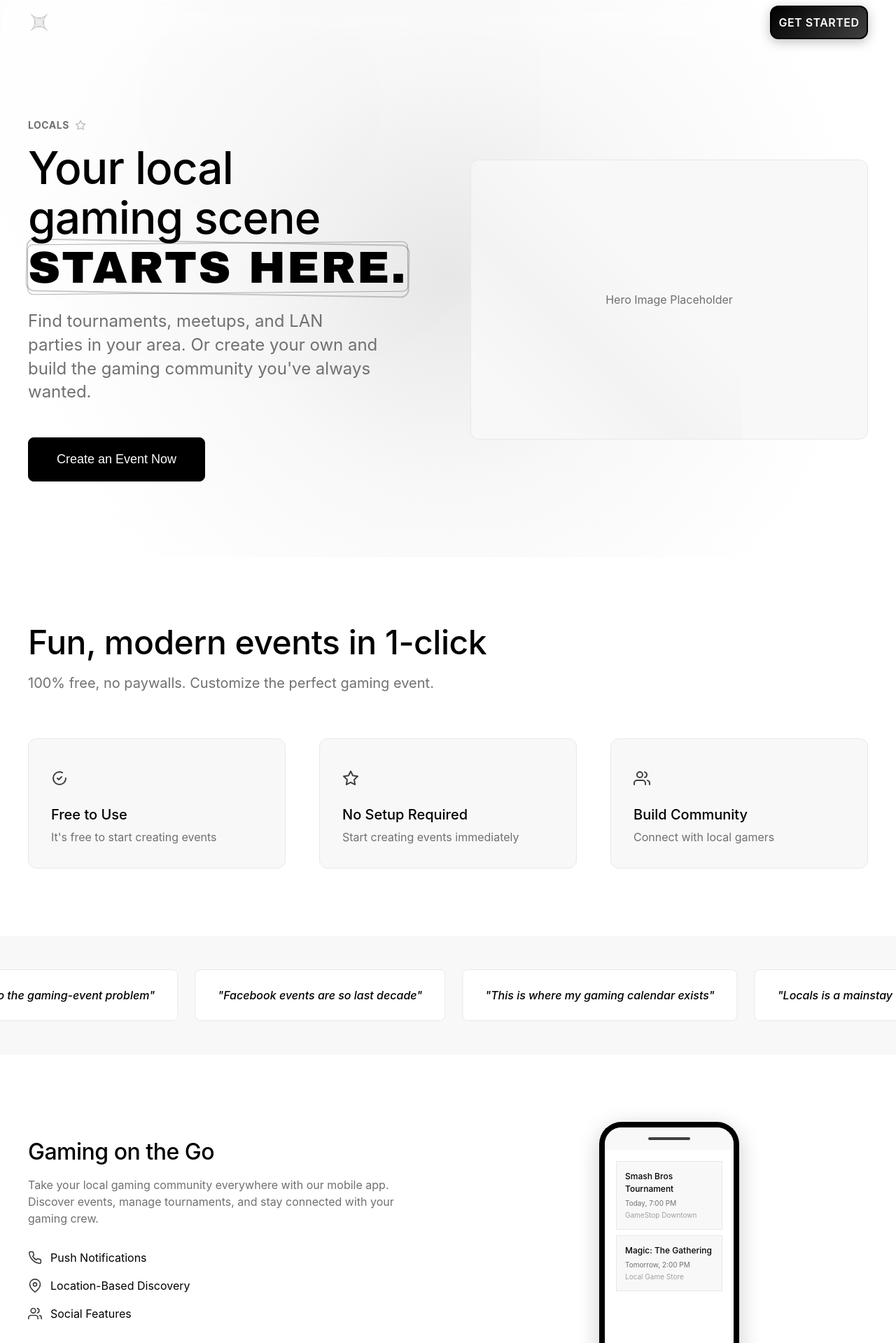
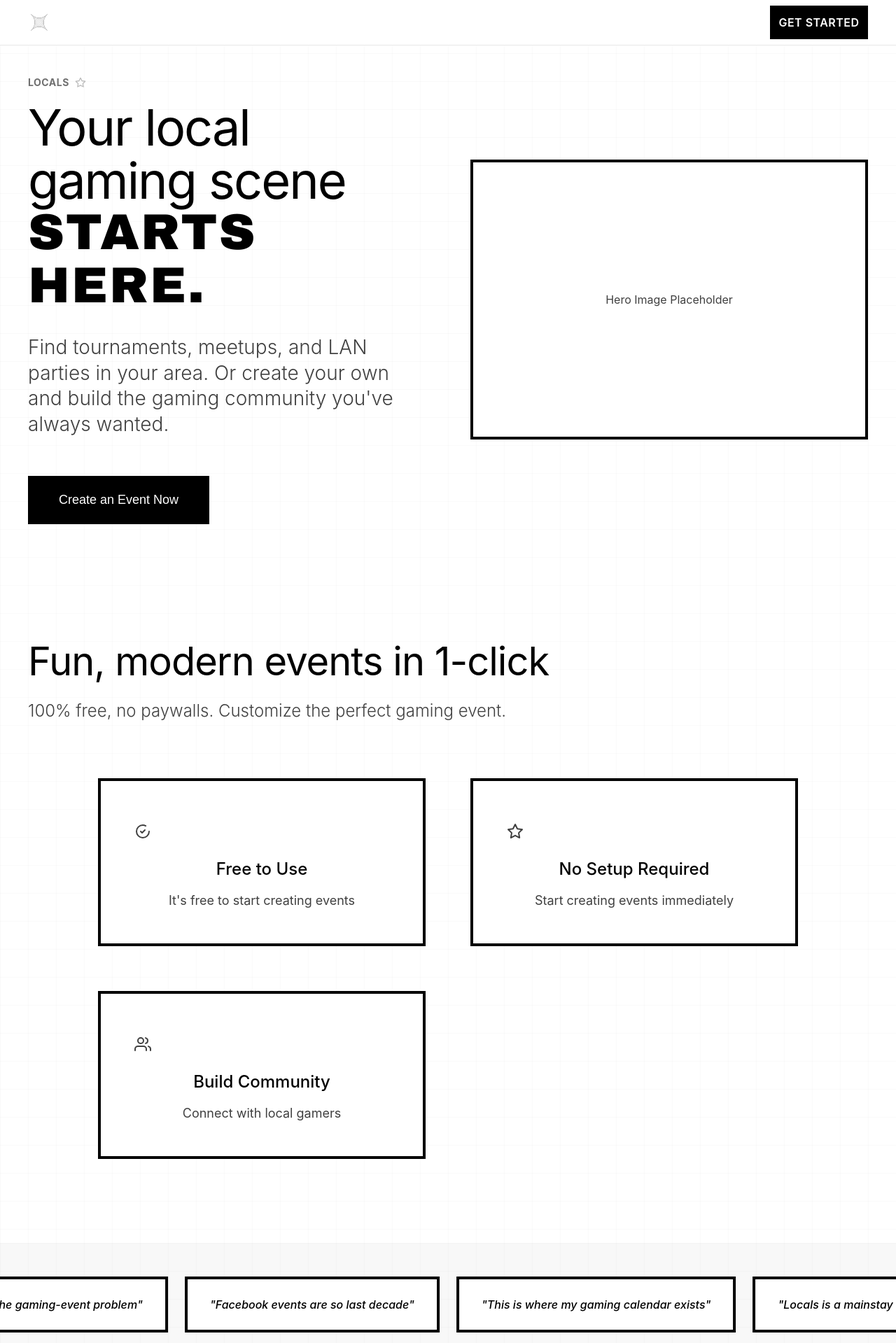
Before and after one commit to Shafiq-and-Company/boxd-events, a Next.js app: page /splash in a window 1280 px wide. Shown: the top 1919 px of the page at 70% size. Built offline with nearby package versions, Linux system fonts and the light colour scheme; no server answers.

Commit message:
fixing splash

```diff
--- a/pages/splash/Splash.module.css
+++ b/pages/splash/Splash.module.css
@@ -5,6 +5,11 @@
   padding: 0;
   min-height: 100vh;
   position: relative;
+  background-image:
+    linear-gradient(rgba(0, 0, 0, 0.03) 1px, transparent 1px),
+    linear-gradient(90deg, rgba(0, 0, 0, 0.03) 1px, transparent 1px);
+  background-size: 40px 40px;
+  background-position: 0 0, 0 0;
 }
 
 .pageContainer * {
@@ -21,29 +26,18 @@
   justify-content: center;
   padding: 0 24px;
   margin: 0;
-  background: radial-gradient(circle at center, #E8E8E8 0%, #F8F8F8 40%, #FFFFFF 80%);
+  background: #FFFFFF;
   position: relative;
   overflow: hidden;
   margin-top: -64px;
   padding-top: 64px;
+  background-image:
+    linear-gradient(rgba(0, 0, 0, 0.02) 1px, transparent 1px),
+    linear-gradient(90deg, rgba(0, 0, 0, 0.02) 1px, transparent 1px);
+  background-size: 40px 40px;
+  background-position: 0 0, 0 0;
 }
 
-.heroSection::before {
-  content: '';
-  position: absolute;
-  top: 0;
-  left: 0;
-  right: 0;
-  bottom: 0;
-  background: radial-gradient(circle at 30% 20%, rgba(0, 0, 0, 0.02) 0%, transparent 50%);
-  animation: pulse 4s ease-in-out infinite;
-  pointer-events: none;
-}
-
-@keyframes pulse {
-  0%, 100% { opacity: 0.3; transform: scale(1); }
-  50% { opacity: 0.6; transform: scale(1.05); }
-}
 
 .heroContent {
   display: grid;
@@ -114,13 +108,13 @@
 .heroImagePlaceholder {
   width: 100%;
   height: 400px;
-  background: #F8F8F8;
-  border: 1px solid #E8E8E8;
-  border-radius: 12px;
+  background: #FFFFFF;
+  border: 4px solid #000000;
+  border-radius: 0;
   display: flex;
   align-items: center;
   justify-content: center;
-  color: #707070;
+  color: #404040;
   font-size: 16px;
   animation: fadeInRight 0.8s cubic-bezier(0.25, 0.46, 0.45, 0.94) 0.6s both;
   transition: all 200ms cubic-bezier(0.25, 0.46, 0.45, 0.94);
@@ -128,20 +122,8 @@
   overflow: hidden;
 }
 
-.heroImagePlaceholder::before {
-  content: '';
-  position: absolute;
-  top: 0;
-  left: 0;
-  right: 0;
-  bottom: 0;
-  background: linear-gradient(45deg, transparent 30%, rgba(0, 0, 0, 0.02) 50%, transparent 70%);
-  animation: shimmer 2s infinite;
-}
-
 .heroImagePlaceholder:hover {
-  transform: translateY(-4px);
-  box-shadow: 0 8px 32px rgba(0, 0, 0, 0.1);
+  background: #E8E8E8;
 }
 
 @keyframes fadeInRight {
@@ -155,19 +137,16 @@
   }
 }
 
-@keyframes shimmer {
-  0% { transform: translateX(-100%); }
-  100% { transform: translateX(100%); }
-}
 
 .heroTitle {
-  font-size: 64px;
-  font-weight: 500;
-  margin-bottom: 24px;
-  line-height: 1.1;
-  letter-spacing: -1px;
+  font-size: 72px;
+  font-weight: 400;
+  margin-bottom: 32px;
+  line-height: 1.05;
+  letter-spacing: -2px;
   color: #000000;
   animation: fadeInUp 0.8s cubic-bezier(0.25, 0.46, 0.45, 0.94) 0.4s both;
+  font-family: -apple-system, BlinkMacSystemFont, 'SF Pro Display', 'Helvetica Neue', Helvetica, Arial, sans-serif;
 }
 
 .heroTitle span {
@@ -194,52 +173,21 @@
   color: #000000;
   font-weight: 900;
   font-family: 'Arial Black', 'Helvetica Neue', Arial, sans-serif;
-  position: relative;
   text-transform: uppercase;
   letter-spacing: 2px;
-  transform: rotate(-1deg);
-}
-
-.gradientText::before {
-  content: '';
-  position: absolute;
-  top: -3px;
-  left: -3px;
-  right: -3px;
-  bottom: -3px;
-  background: transparent;
-  border: 2px solid #000000;
-  border-radius: 12px;
-  opacity: 0.2;
-  z-index: -1;
-  transform: rotate(1deg);
-}
-
-.gradientText::after {
-  content: '';
-  position: absolute;
-  top: -1px;
-  left: -1px;
-  right: -1px;
-  bottom: -1px;
-  background: transparent;
-  border: 1px solid #404040;
-  border-radius: 8px;
-  opacity: 0.4;
-  z-index: -1;
-  transform: rotate(-0.5deg);
 }
 
 .heroSubtitle {
-  font-size: 24px;
-  color: #707070;
-  line-height: 1.4;
-  margin-bottom: 48px;
-  font-weight: 400;
-  max-width: 500px;
+  font-size: 28px;
+  color: #404040;
+  line-height: 1.3;
+  margin-bottom: 56px;
+  font-weight: 300;
+  max-width: 600px;
   text-align: left;
   animation: fadeInUp 0.8s cubic-bezier(0.25, 0.46, 0.45, 0.94) 1.2s both;
   transition: all 200ms cubic-bezier(0.25, 0.46, 0.45, 0.94);
+  font-family: -apple-system, BlinkMacSystemFont, 'SF Pro Display', 'Helvetica Neue', Helvetica, Arial, sans-serif;
 }
 
 .heroSubtitle:hover {
@@ -250,11 +198,11 @@
 .primaryButton {
   background: #000000;
   color: #FFFFFF;
-  border: 1px solid #000000;
+  border: 4px solid #000000;
   padding: 20px 40px;
   font-size: 18px;
   font-weight: 500;
-  border-radius: 8px;
+  border-radius: 0;
   cursor: pointer;
   transition: all 200ms cubic-bezier(0.25, 0.46, 0.45, 0.94);
   letter-spacing: 0;
@@ -266,35 +214,24 @@
   overflow: hidden;
 }
 
-.primaryButton::before {
-  content: '';
-  position: absolute;
-  top: 0;
-  left: -100%;
-  width: 100%;
-  height: 100%;
-  background: linear-gradient(90deg, transparent, rgba(255, 255, 255, 0.2), transparent);
-  transition: left 0.5s;
-}
-
-.primaryButton:hover::before {
-  left: 100%;
-}
-
 .primaryButton:hover {
   background: #FFFFFF;
   color: #000000;
-  transform: translateY(-1px);
 }
 
 .primaryButton:active {
-  transform: translateY(0);
+  background: #F0F0F0;
 }
 
 /* Value Props Section */
 .valuePropsSection {
-  padding: 96px 24px;
+  padding: 120px 24px;
   background: #FFFFFF;
+  background-image:
+    linear-gradient(rgba(0, 0, 0, 0.02) 1px, transparent 1px),
+    linear-gradient(90deg, rgba(0, 0, 0, 0.02) 1px, transparent 1px);
+  background-size: 40px 40px;
+  background-position: 0 0, 0 0;
 }
 
 .sectionContent {
@@ -304,38 +241,44 @@
 }
 
 .sectionTitle {
-  font-size: 48px;
-  font-weight: 500;
-  margin-bottom: 16px;
+  font-size: 56px;
+  font-weight: 400;
+  margin-bottom: 24px;
   color: #000000;
-  line-height: 1.1;
+  line-height: 1.05;
+  letter-spacing: -1px;
+  font-family: -apple-system, BlinkMacSystemFont, 'SF Pro Display', 'Helvetica Neue', Helvetica, Arial, sans-serif;
 }
 
 .sectionSubtitle {
-  font-size: 20px;
-  color: #707070;
-  margin-bottom: 64px;
-  font-weight: 400;
+  font-size: 24px;
+  color: #404040;
+  margin-bottom: 80px;
+  font-weight: 300;
+  line-height: 1.4;
+  font-family: -apple-system, BlinkMacSystemFont, 'SF Pro Display', 'Helvetica Neue', Helvetica, Arial, sans-serif;
 }
 
 .valuePropsGrid {
   display: grid;
-  grid-template-columns: repeat(auto-fit, minmax(300px, 1fr));
-  gap: 48px;
+  grid-template-columns: repeat(auto-fit, minmax(350px, 1fr));
+  gap: 64px;
   text-align: left;
+  max-width: 1000px;
+  margin: 0 auto;
 }
 
 .valueProp {
-  padding: 32px;
-  background: #F8F8F8;
-  border: 1px solid #E8E8E8;
-  border-radius: 12px;
+  padding: 48px;
+  background: #FFFFFF;
+  border: 4px solid #000000;
+  border-radius: 0;
   transition: all 200ms cubic-bezier(0.25, 0.46, 0.45, 0.94);
+  text-align: center;
 }
 
 .valueProp:hover {
-  background: #E8E8E8;
-  transform: translateY(-1px);
+  background: #F8F8F8;
 }
 
 .valuePropIcon {
@@ -349,17 +292,19 @@
 }
 
 .valueProp h3 {
-  font-size: 20px;
+  font-size: 24px;
   font-weight: 500;
-  margin-bottom: 8px;
+  margin-bottom: 16px;
   color: #000000;
+  font-family: -apple-system, BlinkMacSystemFont, 'SF Pro Display', 'Helvetica Neue', Helvetica, Arial, sans-serif;
 }
 
 .valueProp p {
-  font-size: 16px;
-  color: #707070;
+  font-size: 18px;
+  color: #404040;
   line-height: 1.5;
   margin: 0;
+  font-family: -apple-system, BlinkMacSystemFont, 'SF Pro Display', 'Helvetica Neue', Helvetica, Arial, sans-serif;
 }
 
 /* Social Proof Section */
@@ -367,6 +312,11 @@
   padding: 48px 0;
   background: #F8F8F8;
   overflow: hidden;
+  background-image:
+    linear-gradient(rgba(0, 0, 0, 0.02) 1px, transparent 1px),
+    linear-gradient(90deg, rgba(0, 0, 0, 0.02) 1px, transparent 1px);
+  background-size: 40px 40px;
+  background-position: 0 0, 0 0;
 }
 
 .testimonialsSlider {
@@ -385,8 +335,8 @@
 .testimonial {
   padding: 24px 32px;
   background: #FFFFFF;
-  border: 1px solid #E8E8E8;
-  border-radius: 8px;
+  border: 4px solid #000000;
+  border-radius: 0;
   text-align: left;
   white-space: nowrap;
   flex-shrink: 0;
@@ -412,8 +362,13 @@
 
 /* Mobile Demo Section */
 .mobileDemoSection {
-  padding: 96px 24px;
-  background: #FFFFFF;
+  padding: 120px 24px;
+  background: #F8F8F8;
+  background-image:
+    linear-gradient(rgba(0, 0, 0, 0.02) 1px, transparent 1px),
+    linear-gradient(90deg, rgba(0, 0, 0, 0.02) 1px, transparent 1px);
+  background-size: 40px 40px;
+  background-position: 0 0, 0 0;
 }
 
 .mobileDemoContent {
@@ -430,18 +385,22 @@
 }
 
 .mobileDemoTitle {
-  font-size: 32px;
-  font-weight: 500;
-  margin-bottom: 16px;
+  font-size: 48px;
+  font-weight: 400;
+  margin-bottom: 24px;
   color: #000000;
+  line-height: 1.1;
+  letter-spacing: -1px;
+  font-family: -apple-system, BlinkMacSystemFont, 'SF Pro Display', 'Helvetica Neue', Helvetica, Arial, sans-serif;
 }
 
 .mobileDemoSubtitle {
-  font-size: 16px;
-  color: #707070;
-  line-height: 1.5;
-  margin-bottom: 32px;
-  font-weight: 400;
+  font-size: 20px;
+  color: #404040;
+  line-height: 1.4;
+  margin-bottom: 48px;
+  font-weight: 300;
+  font-family: -apple-system, BlinkMacSystemFont, 'SF Pro Display', 'Helvetica Neue', Helvetica, Arial, sans-serif;
 }
 
 .mobileDemoFeatures {
@@ -479,8 +438,8 @@
   padding: 12px 16px;
   background: #000000;
   color: #FFFFFF;
-  border: 1px solid #000000;
-  border-radius: 8px;
+  border: 4px solid #000000;
+  border-radius: 0;
   cursor: pointer;
   transition: all 200ms cubic-bezier(0.25, 0.46, 0.45, 0.94);
   font-size: 12px;
@@ -512,17 +471,18 @@
   width: 200px;
   height: 400px;
   background: #000000;
-  border-radius: 32px;
-  padding: 8px;
-  box-shadow: 0 8px 32px rgba(0, 0, 0, 0.2);
+  border-radius: 0;
+  padding: 12px;
+  border: 4px solid #000000;
 }
 
 .phoneScreen {
   width: 100%;
   height: 100%;
   background: #FFFFFF;
-  border-radius: 24px;
+  border-radius: 0;
   overflow: hidden;
+  border: 2px solid #000000;
 }
 
 .phoneHeader {
@@ -538,7 +498,7 @@
   width: 60px;
   height: 4px;
   background: #404040;
-  border-radius: 2px;
+  border-radius: 0;
 }
 
 .phoneContent {
@@ -547,8 +507,8 @@
 
 .phoneEvent {
   padding: 12px;
-  background: #F8F8F8;
-  border: 1px solid #E8E8E8;
+  background: #FFFFFF;
+  border: 2px solid #000000;
   margin-bottom: 8px;
 }
 
@@ -572,8 +532,13 @@
 
 /* Video Demo Section */
 .videoDemoSection {
-  padding: 96px 24px;
-  background: #F8F8F8;
+  padding: 120px 24px;
+  background: #FFFFFF;
+  background-image:
+    linear-gradient(rgba(0, 0, 0, 0.02) 1px, transparent 1px),
+    linear-gradient(90deg, rgba(0, 0, 0, 0.02) 1px, transparent 1px);
+  background-size: 40px 40px;
+  background-position: 0 0, 0 0;
 }
 
 .videoDemoGrid {
@@ -585,15 +550,14 @@
 
 .videoDemo {
   background: #FFFFFF;
-  border: 1px solid #E8E8E8;
-  border-radius: 12px;
+  border: 4px solid #000000;
+  border-radius: 0;
   transition: all 200ms cubic-bezier(0.25, 0.46, 0.45, 0.94);
   overflow: hidden;
 }
 
 .videoDemo:hover {
-  background: #E8E8E8;
-  transform: translateY(-1px);
+  background: #F8F8F8;
 }
 
 .videoContainer {
@@ -604,6 +568,7 @@
   display: flex;
   align-items: center;
   justify-content: center;
+  border: 2px solid #000000;
 }
 
 .videoPlaceholder {
@@ -621,19 +586,19 @@
 .playButton {
   width: 48px;
   height: 48px;
-  background: rgba(255, 255, 255, 0.9);
-  border-radius: 50%;
+  background: #FFFFFF;
+  border-radius: 0;
   display: flex;
   align-items: center;
   justify-content: center;
   color: #000000;
   cursor: pointer;
   transition: all 200ms cubic-bezier(0.25, 0.46, 0.45, 0.94);
+  border: 3px solid #000000;
 }
 
 .playButton:hover {
-  background: #FFFFFF;
-  transform: scale(1.1);
+  background: #F0F0F0;
 }
 
 .videoLabel {
@@ -659,28 +624,34 @@
 
 /* Features Section */
 .featuresSection {
-  padding: 96px 24px;
-  background: #FFFFFF;
+  padding: 120px 24px;
+  background: #F8F8F8;
+  background-image:
+    linear-gradient(rgba(0, 0, 0, 0.02) 1px, transparent 1px),
+    linear-gradient(90deg, rgba(0, 0, 0, 0.02) 1px, transparent 1px);
+  background-size: 40px 40px;
+  background-position: 0 0, 0 0;
 }
 
 .featuresGrid {
   display: grid;
-  grid-template-columns: repeat(auto-fit, minmax(400px, 1fr));
-  gap: 48px;
+  grid-template-columns: repeat(auto-fit, minmax(450px, 1fr));
+  gap: 64px;
   text-align: left;
+  max-width: 1000px;
+  margin: 0 auto;
 }
 
 .feature {
-  padding: 48px;
-  background: #F8F8F8;
-  border: 1px solid #E8E8E8;
-  border-radius: 12px;
+  padding: 64px;
+  background: #FFFFFF;
+  border: 4px solid #000000;
+  border-radius: 0;
   transition: all 200ms cubic-bezier(0.25, 0.46, 0.45, 0.94);
 }
 
 .feature:hover {
-  background: #E8E8E8;
-  transform: translateY(-1px);
+  background: #F8F8F8;
 }
 
 .featureIcon {
@@ -694,23 +665,30 @@
 }
 
 .feature h3 {
-  font-size: 24px;
+  font-size: 28px;
   font-weight: 500;
-  margin-bottom: 16px;
+  margin-bottom: 20px;
   color: #000000;
+  font-family: -apple-system, BlinkMacSystemFont, 'SF Pro Display', 'Helvetica Neue', Helvetica, Arial, sans-serif;
 }
 
 .feature p {
-  font-size: 16px;
-  color: #707070;
+  font-size: 18px;
+  color: #404040;
   line-height: 1.5;
   margin: 0;
+  font-family: -apple-system, BlinkMacSystemFont, 'SF Pro Display', 'Helvetica Neue', Helvetica, Arial, sans-serif;
 }
 
 /* Advanced Features Section */
 .advancedFeaturesSection {
-  padding: 96px 24px;
-  background: #F8F8F8;
+  padding: 120px 24px;
+  background: #FFFFFF;
+  background-image:
+    linear-gradient(rgba(0, 0, 0, 0.02) 1px, transparent 1px),
+    linear-gradient(90deg, rgba(0, 0, 0, 0.02) 1px, transparent 1px);
+  background-size: 40px 40px;
+  background-position: 0 0, 0 0;
 }
 
 .advancedFeaturesGrid {
@@ -723,14 +701,13 @@
 .advancedFeature {
   padding: 32px;
   background: #FFFFFF;
-  border: 1px solid #E8E8E8;
-  border-radius: 12px;
+  border: 4px solid #000000;
+  border-radius: 0;
   transition: all 200ms cubic-bezier(0.25, 0.46, 0.45, 0.94);
 }
 
 .advancedFeature:hover {
-  background: #E8E8E8;
-  transform: translateY(-1px);
+  background: #F8F8F8;
 }
 
 .advancedFeatureIcon {
@@ -760,11 +737,11 @@
 .tryButton {
   background: transparent;
   color: #000000;
-  border: 1px solid #000000;
+  border: 3px solid #000000;
   padding: 8px 16px;
   font-size: 14px;
   font-weight: 500;
-  border-radius: 6px;
+  border-radius: 0;
   cursor: pointer;
   transition: all 200ms cubic-bezier(0.25, 0.46, 0.45, 0.94);
 }
@@ -778,10 +755,15 @@
 
 /* Final CTA Section */
 .finalCtaSection {
-  padding: 96px 24px;
+  padding: 120px 24px;
   background: #000000;
   color: #FFFFFF;
-  text-align: left;
+  text-align: center;
+  background-image:
+    linear-gradient(rgba(255, 255, 255, 0.05) 1px, transparent 1px),
+    linear-gradient(90deg, rgba(255, 255, 255, 0.05) 1px, transparent 1px);
+  background-size: 40px 40px;
+  background-position: 0 0, 0 0;
 }
 
 .finalCtaContent {
@@ -790,19 +772,22 @@
 }
 
 .finalCtaTitle {
-  font-size: 48px;
-  font-weight: 500;
-  margin-bottom: 16px;
+  font-size: 64px;
+  font-weight: 400;
+  margin-bottom: 24px;
   color: #FFFFFF;
-  line-height: 1.1;
+  line-height: 1.05;
+  letter-spacing: -2px;
+  font-family: -apple-system, BlinkMacSystemFont, 'SF Pro Display', 'Helvetica Neue', Helvetica, Arial, sans-serif;
 }
 
 .finalCtaSubtitle {
-  font-size: 20px;
+  font-size: 24px;
   color: #A0A0A0;
-  margin-bottom: 48px;
-  font-weight: 400;
+  margin-bottom: 56px;
+  font-weight: 300;
   line-height: 1.4;
+  font-family: -apple-system, BlinkMacSystemFont, 'SF Pro Display', 'Helvetica Neue', Helvetica, Arial, sans-serif;
 }
 
 .finalCtaSection .primaryButton {
--- a/pages/splash/SplashNav.module.css
+++ b/pages/splash/SplashNav.module.css
@@ -5,9 +5,8 @@
   left: 0;
   right: 0;
   z-index: 1000;
-  background: rgba(255, 255, 255, 0.1);
-  backdrop-filter: blur(20px);
-  border-bottom: 1px solid rgba(255, 255, 255, 0.1);
+  background: #FFFFFF;
+  border-bottom: 1px solid #E8E8E8;
   width: 100%;
   display: flex;
   justify-content: center;
@@ -30,19 +29,18 @@
   gap: 12px;
   cursor: pointer;
   padding: 8px 12px;
-  border-radius: 8px;
+  border-radius: 0;
   transition: background-color 200ms ease;
 }
 
 .logo:hover {
-  background: rgba(255, 255, 255, 0.1);
+  background: #F8F8F8;
 }
 
 .logoImage {
   height: 32px;
   width: auto;
   object-fit: contain;
-  filter: drop-shadow(0 1px 2px rgba(0, 0, 0, 0.1));
   transition: opacity 200ms ease;
 }
 
@@ -51,17 +49,15 @@
 }
 
 .getStartedButton {
-  background: linear-gradient(135deg, #000000 0%, #404040 100%);
-  border: 2px solid #000000;
+  background: #000000;
+  border: 1px solid #000000;
   color: #FFFFFF;
   padding: 14px 28px;
-  border-radius: 12px;
+  border-radius: 0;
   font-size: 16px;
   font-weight: 600;
   cursor: pointer;
   font-family: -apple-system, BlinkMacSystemFont, 'SF Pro Display', 'Helvetica Neue', Helvetica, Arial, sans-serif;
-  backdrop-filter: blur(10px);
-  box-shadow: 0 4px 16px rgba(0, 0, 0, 0.25), 0 0 0 1px rgba(255, 255, 255, 0.1);
   transition: all 300ms cubic-bezier(0.4, 0, 0.2, 1);
   display: flex;
   align-items: center;
@@ -75,32 +71,14 @@
   height: 48px;
 }
 
-.getStartedButton::before {
-  content: '';
-  position: absolute;
-  top: 0;
-  left: -100%;
-  width: 100%;
-  height: 100%;
-  background: linear-gradient(90deg, transparent, rgba(255, 255, 255, 0.2), transparent);
-  transition: left 0.6s ease;
-}
-
-.getStartedButton:hover::before {
-  left: 100%;
-}
-
 .getStartedButton:hover {
-  background: linear-gradient(135deg, #FFFFFF 0%, #F0F0F0 100%);
+  background: #FFFFFF;
   color: #000000;
-  transform: translateY(-2px) scale(1.02);
-  box-shadow: 0 8px 24px rgba(0, 0, 0, 0.35), 0 0 0 1px rgba(0, 0, 0, 0.1);
-  border-color: #FFFFFF;
+  border-color: #000000;
 }
 
 .getStartedButton:active {
-  transform: translateY(-1px) scale(1.01);
-  box-shadow: 0 2px 8px rgba(0, 0, 0, 0.2);
+  background: #F0F0F0;
 }
 
 .buttonText {
```
Also changed, not shown: pages/splash/SplashFooter.js (+0 -39 lines), pages/splash/SplashFooter.module.css (+10 -205 lines).
